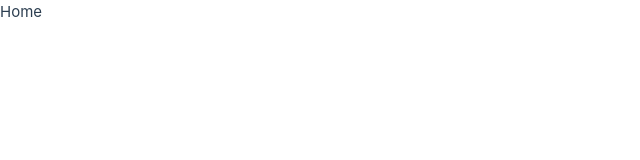
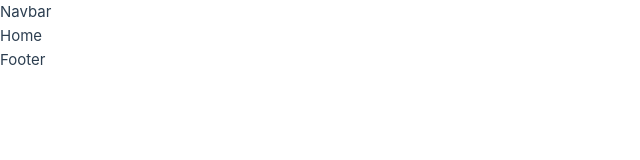
Before and after one commit to michado2019/altschool-third-semester-exam, a Vue app: page /#/ in a window 1280 px wide. Shown: the top 160 px of the page, without its empty margins (0-640 px from the left). Built offline with nearby package versions, Linux system fonts and the light colour scheme.

Commit message:
feat: layout added that contains navbar and footer

```diff
--- a/src/App.vue
+++ b/src/App.vue
@@ -1,13 +1,17 @@
 <script>
+import Navbar from './components/layouts/Navbar.vue'
+import Footer from './components/layouts/Footer.vue'
  export default{
-  name: 'App'
+  name: 'App',
+  components: {Navbar, Footer}
  }
 </script>
 
 <template>
   <main class="App">
-
+    <Navbar />
     <RouterView></RouterView>
+    <Footer />
   </main>
 </template>
 
--- /dev/null
+++ b/src/components/layouts/Footer.vue
@@ -0,0 +1,11 @@
+<script>
+export default {
+  name: "Footer",
+};
+</script>
+
+<template>
+  <div>Footer</div>
+</template>
+
+<style scoped></style>
--- /dev/null
+++ b/src/components/layouts/Navbar.vue
@@ -0,0 +1,11 @@
+<script>
+export default {
+  name: "Navbar",
+};
+</script>
+
+<template>
+  <div>Navbar</div>
+</template>
+
+<style scoped></style>
```
